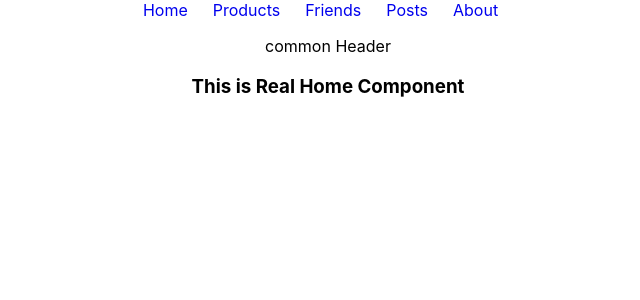
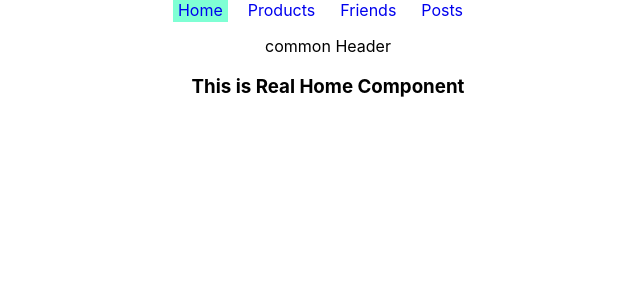
Before and after one commit to GitHub-Sanjit/explore-routes, a React (Create React App) app: page /home in a window 1280 px wide. Shown: the top 300 px of the page, without its empty margins (312-952 px from the left). Built offline with nearby package versions, Linux system fonts and the light colour scheme.

Commit message:
Link To NavLink Convert

```diff
--- a/src/App.js
+++ b/src/App.js
@@ -1,6 +1,6 @@
 import logo from "./logo.svg";
 import "./App.css";
-import { createBrowserRouter, RouterProvider } from "react-router-dom";
+import { Await, createBrowserRouter, RouterProvider } from "react-router-dom";
 import Home from "./components/Home/Home";
 import About from "./components/About/About";
 import Products from "./components/Products/Products";
@@ -8,6 +8,7 @@ import Main from "./Layout/Main";
 import Friends from "./components/Friends/Friends";
 import FriendDetails from "./components/FriendDetails/FriendDetails";
 import Posts from "./components/Posts/Posts";
+import PostDetails from "./components/PostDetails/PostDetails";
 
 function App() {
   const router = createBrowserRouter([
@@ -21,14 +22,14 @@ function App() {
         {
           path: "/friends",
           loader: async () => {
-            return fetch("https://jsonplaceholder.typicode.com/users");
+            return await fetch("https://jsonplaceholder.typicode.com/users");
           },
           element: <Friends></Friends>,
         },
         {
-          path: "friends/friend/:friendId",
+          path: "/friend/:friendId",
           loader: async ({ params }) => {
-            return fetch(
+            return await fetch(
               `https://jsonplaceholder.typicode.com/users/${params.friendId}`
             );
           },
@@ -41,9 +42,18 @@ function App() {
           },
           element: <Posts></Posts>,
         },
+        {
+          path: "/post/:postId",
+          loader: async ({ params }) => {
+            return fetch(
+              `https://jsonplaceholder.typicode.com/posts/${params.postId}`
+            );
+          },
+          element: <PostDetails></PostDetails>,
+        },
       ],
     },
-    { path: "/about", element: <About></About> },
+    // { path: "/about", element: <About></About> },
     { path: "*", element: <div>404: This Route Not Found</div> },
   ]);
   return (
--- a/src/components/Header/Header.css
+++ b/src/components/Header/Header.css
@@ -7,3 +7,7 @@
 .header a:hover {
   background-color: lightblue;
 }
+
+.active {
+  background-color: aquamarine;
+}
--- a/src/components/Header/Header.js
+++ b/src/components/Header/Header.js
@@ -1,5 +1,5 @@
 import React from "react";
-import { Link } from "react-router-dom";
+import { NavLink } from "react-router-dom";
 
 import "./Header.css";
 
@@ -7,11 +7,21 @@ const Header = () => {
   return (
     <div className="header">
       <nav>
-        <Link to="/home">Home</Link>
-        <Link to="/products">Products</Link>
-        <Link to="/friends">Friends</Link>
-        <Link to="posts">Posts</Link>
-        <Link to="/about">About</Link>
+        <NavLink
+          className={({ isActive }) => (isActive ? "active" : undefined)}
+          to="/home"
+        >
+          Home
+        </NavLink>
+        <NavLink
+          className={({ isActive }) => (isActive ? "active" : undefined)}
+          to="/products"
+        >
+          Products
+        </NavLink>
+        <NavLink to="/friends">Friends</NavLink>
+        <NavLink to="posts">Posts</NavLink>
+        {/* <NavLink to="/about">About</NavLink> */}
       </nav>
       <p>common Header</p>
     </div>
--- /dev/null
+++ b/src/components/PostDetails/PostDetails.js
@@ -0,0 +1,23 @@
+import React from "react";
+import { useLoaderData, useNavigate } from "react-router-dom";
+
+const PostDetails = () => {
+  const post = useLoaderData();
+    const { id, title, body, userId } = post;
+    const navigate = useNavigate();
+    const handleNavigate = () => {
+        navigate(`/friend/${userId}`)
+    }
+  return (
+    <div>
+      <h2>Details about Post : {id}</h2>
+      <p>{title}</p>
+      <p>
+        <small>{body}</small>
+      </p>
+      <button onClick={handleNavigate}>Get The Author</button>
+    </div>
+  );
+};
+
+export default PostDetails;
```
